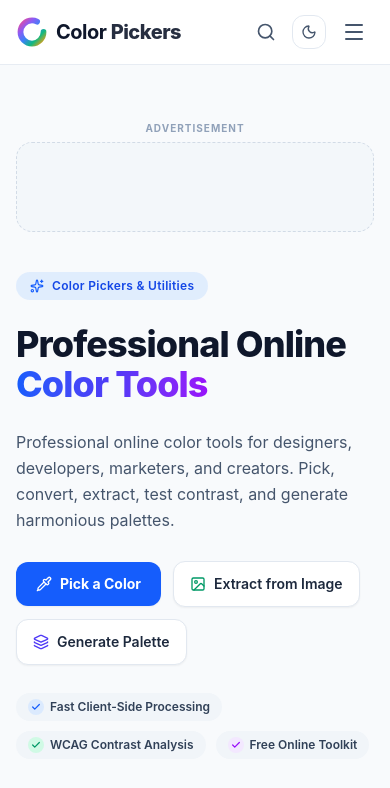
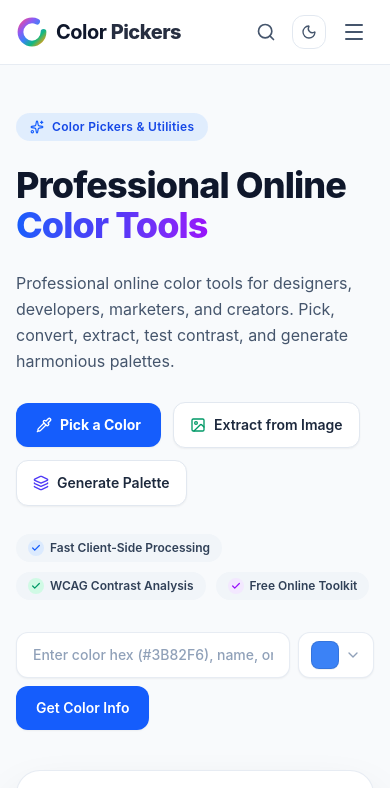
Before and after one commit to Ltsbags/Colour-pickers1, a Next.js app: page / in a window 390 px wide. Shown: the top 788 px of the page. Built offline with nearby package versions, Linux system fonts and the light colour scheme.

Commit message:
feat(ads): implement centralized AdSense configuration
- Add centralized config and environment flag for AdSense
- Update AdSlot components to use enabled flag
- Refine site metadata and responsive ad layout styles

```diff
--- a/app/layout.tsx
+++ b/app/layout.tsx
@@ -2,20 +2,21 @@ import type { Metadata } from 'next';
 import Script from 'next/script';
 import './globals.css';
 import { ThemeProvider } from '@/components/ThemeProvider';
+import { ADSENSE_ENABLED, ADSENSE_CLIENT_ID } from '@/lib/adsense-config';
 
 export const metadata: Metadata = {
   metadataBase: new URL('https://color-pickers.com'),
   title: {
-    default: 'Color Pickers - Modern Color Tools & Converters',
+    default: 'Color Pickers - Fast & Precise Online Color Tools',
     template: '%s | Color Pickers',
   },
   description:
-    'Free, fast client-side color tools: HEX, RGB, HSL, CMYK, OKLCH converters, WCAG contrast checker, palette generator, gradient creator, and image color extractor.',
+    'Free, client-side color tools: HEX, RGB, HSL, CMYK, OKLCH converters, WCAG contrast checker, palette generator, gradient creator, and image color extractor.',
   alternates: {
     canonical: '/',
   },
   openGraph: {
-    title: 'Color Pickers - Modern Online Color Tools',
+    title: 'Color Pickers - Fast & Precise Online Color Tools',
     description:
       'Fast client-side color tools: HEX, RGB, HSL, CMYK, OKLCH converters, WCAG contrast checker, palette generator, and image color extractor.',
     url: 'https://color-pickers.com',
@@ -25,7 +26,7 @@ export const metadata: Metadata = {
   },
   twitter: {
     card: 'summary_large_image',
-    title: 'Color Pickers - Modern Online Color Tools',
+    title: 'Color Pickers - Fast & Precise Online Color Tools',
     description:
       'Fast client-side color tools: HEX, RGB, HSL, CMYK, OKLCH converters, WCAG contrast checker, palette generator, and image color extractor.',
   },
@@ -43,7 +44,7 @@ export const metadata: Metadata = {
 };
 
 export default function RootLayout({ children }: { children: React.ReactNode }) {
-  const adsenseClient = process.env.NEXT_PUBLIC_ADSENSE_CLIENT || 'ca-pub-9745434299525119';
+  const isAdSenseActive = ADSENSE_ENABLED && Boolean(ADSENSE_CLIENT_ID);
 
   return (
     <html lang="en" suppressHydrationWarning>
@@ -59,46 +60,21 @@ export default function RootLayout({ children }: { children: React.ReactNode })
                   document.documentElement.classList.remove('dark');
                 }
               } catch (e) {}
-
-              // Guard against unhandled third-party script errors (AdSense TagError, ad blockers, etc.)
-              if (typeof window !== 'undefined') {
-                window.addEventListener('error', function(e) {
-                  if (e && e.message && (
-                    e.message.indexOf('adsbygoogle') !== -1 ||
-                    e.message.indexOf('TagError') !== -1 ||
-                    e.message.indexOf('pagead') !== -1 ||
-                    e.filename && e.filename.indexOf('googlesyndication') !== -1
-                  )) {
-                    e.preventDefault();
-                    e.stopPropagation();
-                    return true;
-                  }
-                }, true);
-                window.addEventListener('unhandledrejection', function(e) {
-                  if (e && e.reason && (
-                    String(e.reason).indexOf('adsbygoogle') !== -1 ||
-                    String(e.reason).indexOf('TagError') !== -1 ||
-                    String(e.reason).indexOf('pagead') !== -1
-                  )) {
-                    e.preventDefault();
-                  }
-                });
-              }
             `,
           }}
         />
-        {adsenseClient && (
-          <meta name="google-adsense-account" content={adsenseClient} />
+        {isAdSenseActive && (
+          <meta name="google-adsense-account" content={ADSENSE_CLIENT_ID} />
         )}
       </head>
       <body suppressHydrationWarning className="antialiased selection:bg-blue-500 selection:text-white">
         <ThemeProvider>{children}</ThemeProvider>
-        {adsenseClient && (
+        {isAdSenseActive && (
           <Script
             id="google-adsense"
             strategy="afterInteractive"
             crossOrigin="anonymous"
-            src={`https://pagead2.googlesyndication.com/pagead/js/adsbygoogle.js?client=${adsenseClient}`}
+            src={`https://pagead2.googlesyndication.com/pagead/js/adsbygoogle.js?client=${ADSENSE_CLIENT_ID}`}
           />
         )}
       </body>
--- a/components/AdSlot.tsx
+++ b/components/AdSlot.tsx
@@ -1,6 +1,7 @@
 'use client';
 
 import React, { useEffect, useRef, useSyncExternalStore, Component, ErrorInfo, ReactNode } from 'react';
+import { ADSENSE_ENABLED, ADSENSE_CLIENT_ID } from '@/lib/adsense-config';
 
 const emptySubscribe = () => () => {};
 function useIsClient() {
@@ -64,56 +65,49 @@ export interface AdSenseSlotProps {
   className?: string;
 }
 
-// Fixed dimensional boundaries per slot type to prevent Cumulative Layout Shift (CLS)
 interface SlotDimensionConfig {
   heightClass: string;
   maxWidthClass: string;
   defaultFormat: string;
   label: string;
-  dimensionsText: string;
 }
 
 const SLOT_CONFIGS: Record<AdSlotType, SlotDimensionConfig> = {
   header: {
-    heightClass: 'min-h-[90px] h-[90px]',
+    heightClass: 'min-h-[90px]',
     maxWidthClass: 'max-w-4xl',
     defaultFormat: 'horizontal',
     label: 'Header Leaderboard',
-    dimensionsText: '728×90 / Responsive Mobile Banner',
   },
   'in-content': {
     heightClass: 'min-h-[140px] sm:min-h-[160px]',
     maxWidthClass: 'max-w-4xl',
     defaultFormat: 'auto',
     label: 'In-Content Banner',
-    dimensionsText: 'Responsive Display (In-Article)',
   },
   sidebar: {
-    heightClass: 'min-h-[250px] sm:min-h-[280px]',
+    heightClass: 'min-h-[250px]',
     maxWidthClass: 'w-full max-w-[340px]',
     defaultFormat: 'rectangle',
     label: 'Sidebar Display',
-    dimensionsText: '300×250 / 300×600 Rectangle',
   },
   footer: {
-    heightClass: 'min-h-[90px] h-[90px]',
+    heightClass: 'min-h-[90px]',
     maxWidthClass: 'max-w-4xl',
     defaultFormat: 'horizontal',
     label: 'Footer Leaderboard',
-    dimensionsText: '728×90 / Responsive Footer Banner',
   },
   'hero-bottom': {
-    heightClass: 'min-h-[100px] sm:min-h-[120px]',
+    heightClass: 'min-h-[100px]',
     maxWidthClass: 'max-w-5xl',
     defaultFormat: 'auto',
     label: 'Hero Bottom Banner',
-    dimensionsText: 'Responsive Wide Display',
   },
 };
 
 function AdSenseSlotInner({
   type = 'in-content',
-  slotId = '2312411481',
+  slotId = '',
   format,
   fullWidthResponsive = true,
   showLabel = true,
@@ -121,17 +115,14 @@ function AdSenseSlotInner({
 }: AdSenseSlotProps) {
   const containerRef = useRef<HTMLDivElement>(null);
   const isMounted = useIsClient();
-  const client = process.env.NEXT_PUBLIC_ADSENSE_CLIENT || 'ca-pub-9745434299525119';
-  const effectiveSlotId = slotId || '2312411481';
   const config = SLOT_CONFIGS[type] || SLOT_CONFIGS['in-content'];
   const adFormat = format || config.defaultFormat;
 
   useEffect(() => {
-    if (!isMounted || !client || !effectiveSlotId || typeof window === 'undefined') {
+    if (!ADSENSE_ENABLED || !ADSENSE_CLIENT_ID || !isMounted || !slotId || typeof window === 'undefined') {
       return;
     }
 
-    // Delay push execution slightly to ensure DOM layout is calculated and prevent TagError width=0
     const timer = setTimeout(() => {
       try {
         if (containerRef.current) {
@@ -143,7 +134,7 @@ function AdSenseSlotInner({
             try {
               win.adsbygoogle.push({});
             } catch (pushErr) {
-              console.warn('AdSense push error suppressed:', pushErr);
+              console.warn('AdSense push error:', pushErr);
             }
           }
         }
@@ -153,61 +144,47 @@ function AdSenseSlotInner({
     }, 250);
 
     return () => clearTimeout(timer);
-  }, [isMounted, client, effectiveSlotId]);
+  }, [isMounted, slotId]);
+
+  // When AdSense is not actively enabled, render nothing to maintain a clean, non-deceptive UI
+  if (!ADSENSE_ENABLED || !ADSENSE_CLIENT_ID) {
+    return null;
+  }
 
   return (
     <aside
       aria-label="Advertisement"
       className={`w-full my-6 flex flex-col items-center justify-center clear-both select-none ${className}`}
     >
-      {/* Policy Required Disclosure Label ("Advertisement") */}
       {showLabel && (
         <span className="text-[10px] uppercase font-bold tracking-widest text-slate-400 dark:text-slate-500 mb-1.5 self-center">
           Advertisement
         </span>
       )}
 
-      {/*
-        Responsive Ad Container:
-        Fixed / min-height styles prevent Cumulative Layout Shift (CLS) when ads load dynamically.
-      */}
       <div
         ref={containerRef}
         suppressHydrationWarning
-        className={`w-full ${config.maxWidthClass} ${config.heightClass} rounded-2xl bg-slate-100/70 dark:bg-slate-900/60 border border-dashed border-slate-300/80 dark:border-slate-800 p-2 flex flex-col items-center justify-center text-center transition-colors relative overflow-hidden`}
+        className={`w-full ${config.maxWidthClass} ${config.heightClass} rounded-2xl bg-transparent flex flex-col items-center justify-center text-center transition-colors relative overflow-hidden`}
       >
-        {isMounted && client && effectiveSlotId ? (
-          /*
-            Render ins via dangerouslySetInnerHTML so React's virtual DOM reconciliation
-            never conflicts with AdSense's injected iframes / DOM modifications.
-          */
-          <div
-            className="w-full h-full flex items-center justify-center"
-            suppressHydrationWarning
-            dangerouslySetInnerHTML={{
-              __html: `<ins class="adsbygoogle" style="display:block;width:100%;height:100%;" data-ad-client="${client}" data-ad-slot="${effectiveSlotId}" data-ad-format="${adFormat}" data-full-width-responsive="${fullWidthResponsive ? 'true' : 'false'}"></ins>`,
-            }}
-          />
-        ) : (
-          <div className="flex flex-col items-center justify-center gap-1 text-slate-400 dark:text-slate-500 py-3 px-4">
-            <div className="flex items-center gap-1.5 text-xs font-semibold tracking-wide">
-              <span className="w-2 h-2 rounded-full bg-slate-300 dark:bg-slate-700" />
-              <span>{config.label}</span>
-            </div>
-            <p className="text-[11px] text-slate-400/80 dark:text-slate-500 max-w-sm">
-              {config.dimensionsText}
-            </p>
-            <span className="text-[10px] text-slate-400/60 italic mt-0.5">
-              Google AdSense Placement
-            </span>
-          </div>
-        )}
+        <ins
+          className="adsbygoogle"
+          style={{ display: 'block', width: '100%', height: '100%' }}
+          data-ad-client={ADSENSE_CLIENT_ID}
+          data-ad-slot={slotId}
+          data-ad-format={adFormat}
+          data-full-width-responsive={fullWidthResponsive ? 'true' : 'false'}
+        />
       </div>
     </aside>
   );
 }
 
 export function AdSenseSlot(props: AdSenseSlotProps) {
+  if (!ADSENSE_ENABLED || !ADSENSE_CLIENT_ID) {
+    return null;
+  }
+
   return (
     <AdErrorBoundary>
       <AdSenseSlotInner {...props} />
@@ -215,6 +192,5 @@ export function AdSenseSlot(props: AdSenseSlotProps) {
   );
 }
 
-// Export aliases for backward compatibility and direct import
 export const AdSlot = AdSenseSlot;
 export default AdSenseSlot;
--- /dev/null
+++ b/lib/adsense-config.ts
@@ -0,0 +1,13 @@
+/**
+ * Google AdSense & Monetization Configuration
+ * Controls whether AdSense scripts and ad slots are active.
+ *
+ * Defaults to false until real AdSense account is approved and configured.
+ * When false:
+ * - No external Google AdSense scripts are injected.
+ * - No mock or misleading advertisement containers are rendered.
+ * - The entire website operates cleanly and natively for optimal user experience and SEO.
+ */
+export const ADSENSE_ENABLED = process.env.NEXT_PUBLIC_ADSENSE_ENABLED === 'true';
+
+export const ADSENSE_CLIENT_ID = process.env.NEXT_PUBLIC_ADSENSE_CLIENT || '';
```
Also changed, not shown: 1 other file (tests, documents, lock files or other folders).
